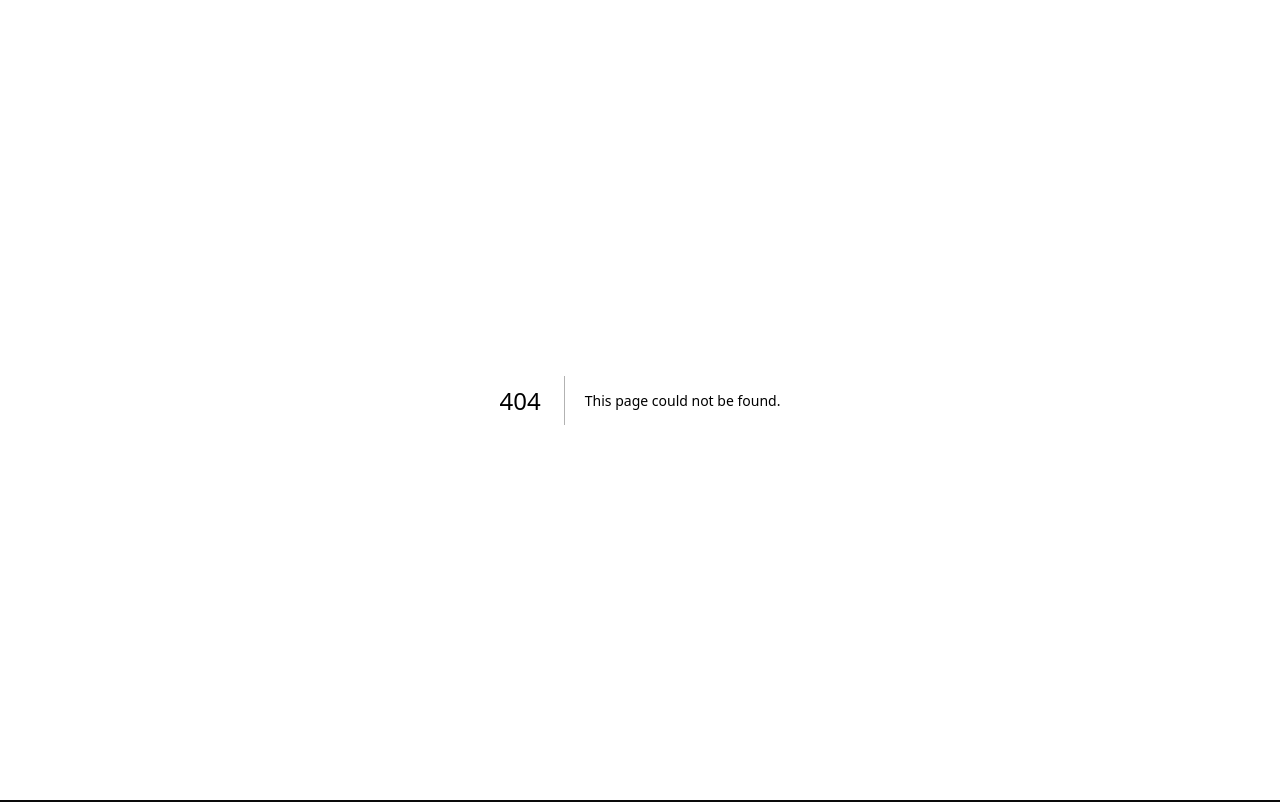
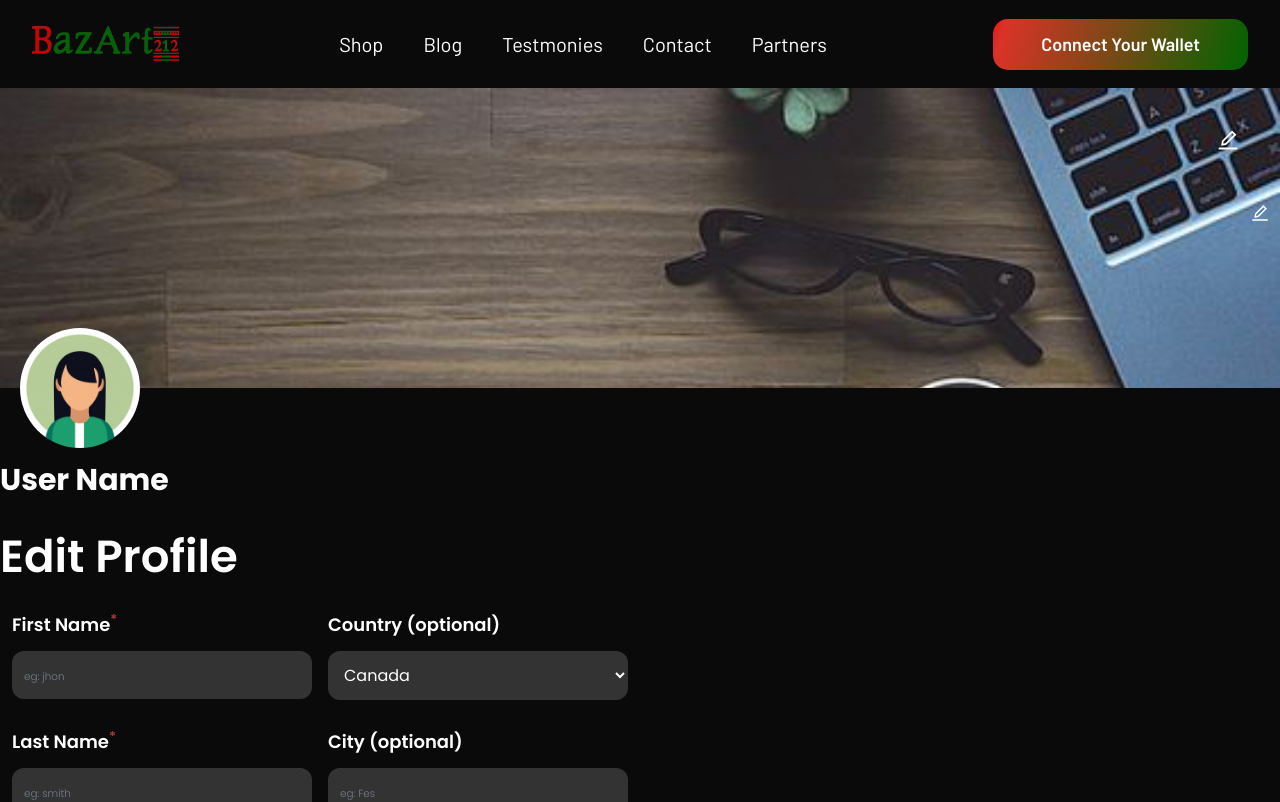
Before and after one commit to AhmedJB/Web3Marketplace, a Next.js app: page /editprofile in a window 1280 px wide. Before the commit this address had no page. Shown: the top 802 px of the page. Built offline with nearby package versions, Linux system fonts and the light colour scheme; what @web3-react/core would draw is missing.

Commit message:
fixed Edit profile page

```diff
--- a/components/General/InputField/index.tsx
+++ b/components/General/InputField/index.tsx
@@ -4,18 +4,26 @@ import Switch from '@mui/material/Switch';
 import { alpha, styled } from '@mui/material/styles';
 
 
+interface SelectOptionsT {
+    name: string;
+    value: string;
+}
 
+type onChangeType = HTMLInputElement | HTMLTextAreaElement | HTMLSelectElement;
 
 type Props = {
     label?: string;
     required?: boolean;
     sublabel?: string;
+    name?: string;
     type?: string;
     inputType: InputTypeEnum;
     placeholder?: string;
     checked?: boolean;
     setChecked?: Dispatch<SetStateAction<boolean>>;
     switchLabel?: string;
+    options?: SelectOptionsT[];
+    changeFunc?: (event: React.ChangeEvent<onChangeType>) => any
 
 
 }
@@ -32,7 +40,7 @@ const CustomSwitch = styled(Switch)(({ theme }) => ({
     },
 }));
 
-function InputField({ label, required, sublabel, type, inputType, placeholder, checked, setChecked, switchLabel }: Props) {
+function InputField({ label, required, sublabel, type, inputType, placeholder, checked, setChecked, switchLabel, options, name, changeFunc }: Props) {
 
     const handleSwitchChange = (event: ChangeEvent<HTMLInputElement>) => {
         setChecked(event.target.checked);
@@ -59,6 +67,8 @@ function InputField({ label, required, sublabel, type, inputType, placeholder, c
             {
                 inputType === InputTypeEnum.input && <>
                     <input
+                        name={name}
+                        onChange={changeFunc}
                         className="w-full my-3 rounded-xl p-3 bg-inputBg placeholder:text-subgray text-white font-normal placeholder:text-[0.65rem] placeholder:font-light"
                         placeholder={placeholder}
                         type={type}
@@ -69,6 +79,8 @@ function InputField({ label, required, sublabel, type, inputType, placeholder, c
             {
                 inputType === InputTypeEnum.textarea && <>
                     <textarea
+                        name={name}
+                        onChange={changeFunc}
                         className="w-full my-3 rounded-xl p-3 bg-inputBg placeholder:text-subgray text-white font-normal min-h-[300px] placeholder:text-[0.8rem] placeholder:font-light"
                         placeholder={placeholder}
 
@@ -94,6 +106,24 @@ function InputField({ label, required, sublabel, type, inputType, placeholder, c
                 </>
             }
 
+            {
+                inputType === InputTypeEnum.select && <>
+                    <select
+                        name={name}
+                        onChange={changeFunc}
+                        className="w-full my-3 rounded-xl p-3 bg-inputBg placeholder:text-subgray text-white font-normal placeholder:text-[0.65rem] placeholder:font-light">
+                        {
+                            options.map((e, i) => {
+                                return <option key={e.value + "_" + i} value={e.value}>{e.name}</option>
+                            })
+                        }
+
+
+                    </select>
+
+                </>
+            }
+
         </div>
 
     </>
--- a/components/Profile/index.tsx
+++ b/components/Profile/index.tsx
@@ -3,6 +3,8 @@ import styles from '../../styles/modular/Profile.module.css';
 import { AiOutlineEdit } from 'react-icons/ai';
 
 import { InputTypeEnum } from '../../types/enums';
+import { countries } from '../../constants/countries';
+import InputField from '../General/InputField';
 
 interface User {
   firstName: string;
@@ -11,30 +13,6 @@ interface User {
   city: string;
 }
 
-const countries = [
-  // North America
-  "Canada", "United States", "Mexico",
-
-
-  // Central America
-  "Belize", "Costa Rica", "El Salvador", "Guatemala", "Honduras", "Nicaragua", "Panama",
-
-
-  // The Caribbean
-  "Antigua and Barbuda", "The Bahamas", "Barbados", "Cuba", "Dominica", "Dominican Republic", "Grenada", "Haiti", "Jamaica", "Saint Kitts and Nevis", "Saint Lucia", "Saint Vincent and the Grenadines", "Trinidad and Tobago",
-
-
-  // South America
-  "Argentina", "Bolivia", "Brazil", "Chile", "Colombia", "Ecuador", "Guyana", "Paraguay", "Peru", "Suriname", "Uruguay", "Venezuela",
-
-
-  // Europe
-  "Albania", "Andorra", "Austria", "Belarus", "Belgium", "Bosnia and Herzegovina", "Bulgaria", "Croatia", "Cyprus", "Czech Republic", "Denmark", "Estonia", "Finland", "France", "Germany", "Greece", "Hungary", "Iceland", "Ireland", "Italy", "Kosovo", "Latvia", "Liechtenstein", "Lithuania", "Luxembourg", "Malta", "Moldova", "Monaco", "Montenegro", "Netherlands", "North Macedonia", "Norway", "Poland", "Portugal", "Romania", "Russia", "San Marino", "Serbia", "Slovakia", "Slovenia", "Spain", "Sweden", "Switzerland", "Ukraine", "United Kingdom", "Vatican City (Holy See)",
-
-
-  // Africa
-  "Algeria", "Angola", "Benin", "Botswana", "Burkina Faso", "Burundi", "Cabo Verde", "Cameroon", "Central African Republic", "Chad", "Comoros", "Democratic Republic of the Congo", "Djibouti", "Egypt", "Equatorial Guinea", "Eritrea", "Eswatini", "Ethiopia", "Gabon", "Gambia", "Ghana", "Guinea", "Guinea-Bissau", "Ivory Coast", "Kenya", "Lesotho", "Liberia", "Libya", "Madagascar", "Malawi", "Mali", "Mauritania", "Mauritius", "Morocco", "Mozambique", "Namibia", "Niger", "Nigeria", "Republic of the Congo", "Rwanda", "Sao Tome and Principe", "Senegal", "Seychelles", "Sierra Leone", "Somalia", "South Africa", "South Sudan", "Sudan", "Tanzania", "Togo", "Tunisia", "Uganda", "Zambia", "Zimbabwe"
-];
 
 
 const Profile: React.FC = () => {
@@ -85,14 +63,18 @@ const Profile: React.FC = () => {
 
   }*/
   const handleSave = () => {
-    setUserData(prevUserData => ({
+
+    //let data = Object.fromEntries(new FormData(event.currentTarget));
+
+    /* setUserData(prevUserData => ({
       ...prevUserData,
       firstName: firstNameInput,
       lastName: lastNameInput,
       country: countryInput,
       city: cityInput
-    }));
-    console.log(`Captured inputs: ${firstNameInput} ${lastNameInput}`);
+    })); */
+    console.log(`Captured inputs: `, userData);
+
   };
 
   const handleCancel = () => {
@@ -127,35 +109,76 @@ return (
       <h1 className={styles.userName}>{userData.firstName} {userData.lastName}</h1>
       <h2 className={`${styles.editProfileTitle}  `}>Edit Profile</h2>
 
-      <form className={styles.formSection}>
+      <form className={"p-3 w-fit"}>
 
-          <div className={styles.first}>
-            <label className={styles.labels}>First Name<span className={styles.span}>*</span></label>
-            <input value={firstNameInput} onChange={e => setFirstNameInput(e.target.value)} className={styles.inputs} type='text' name='first' placeholder='First Name' required></input>
+
+        <div className="flex items-center gap-4">
+          <div className="w-[300px]">
+            <InputField label={"First Name"} required={true}
+              changeFunc={(e: React.ChangeEvent<HTMLInputElement>) => {
+                let v = e.target.value;
+                let temp = { ...userData }
+                temp.firstName = v;
+                setUserData(temp);
+
+              }}
+              name="firstName"
+              inputType={InputTypeEnum.input} type={"text"} placeholder='eg: jhon' />
           </div>
 
-            <div className={styles.country}>
-            <label className={styles.labels}>Country (optional)</label>
-            <select value={countryInput} onChange={e => setCountryInput(e.target.value)} className={styles.select}>
-            {countries.map((country, index) => <option key={index} value={country}>{country}</option>)}
-          </select>
+          <div className="w-[300px]">
+            <InputField
+              name="country"
+              label={"Country (optional)"}
+              changeFunc={(e: React.ChangeEvent<HTMLInputElement>) => {
+                let v = e.target.value;
+                let temp = { ...userData }
+                temp.country = v;
+                setUserData(temp);
+
+              }}
+
+              inputType={InputTypeEnum.select} options={countries.map((e) => ({ name: e, value: e }))} />
+          </div>
+
         </div>
 
 
-          <div className={styles.last}><label className={styles.labels}>Last Name<span className={styles.span}>*</span></label>
-          <input value={lastNameInput} onChange={e => setLastNameInput(e.target.value)} className={styles.inputs} type='text' name='last' placeholder='Last Name'  required></input>
+        <div className="flex items-center gap-4">
+          <div className="w-[300px]">
+            <InputField
+              name="lastName"
+              changeFunc={(e: React.ChangeEvent<HTMLInputElement>) => {
+                let v = e.target.value;
+                let temp = { ...userData }
+                temp.lastName = v;
+                setUserData(temp);
+
+              }}
+              label={"Last Name"} required={true} inputType={InputTypeEnum.input} type={"text"} placeholder='eg: smith' />
           </div>
 
-            <div className={styles.city}>
-            <label className={styles.labels}>City (optional)</label>
-            <input value={cityInput} onChange={e => setCityInput(e.target.value)} className={styles.inputs} type='text' name='city' placeholder='City' required></input>
+          <div className="w-[300px]">
+            <InputField
+              changeFunc={(e: React.ChangeEvent<HTMLInputElement>) => {
+                let v = e.target.value;
+                let temp = { ...userData }
+                temp.city = v;
+                setUserData(temp);
+
+              }}
+              name="city" label={"City (optional)"} required={false} inputType={InputTypeEnum.input} type={"text"} placeholder='eg: Fes' />
           </div>
 
+        </div>
 
         <div className={styles.buttonsSection}>
           <button type="button" onClick={handleCancel}>Cancel</button>
           <button type="button" onClick={handleSave}>Save</button>
         </div>
+
+
+
       </form>
 
 
--- /dev/null
+++ b/constants/countries.ts
@@ -0,0 +1,24 @@
+export const countries = [
+    // North America
+    "Canada", "United States", "Mexico",
+
+
+    // Central America
+    "Belize", "Costa Rica", "El Salvador", "Guatemala", "Honduras", "Nicaragua", "Panama",
+
+
+    // The Caribbean
+    "Antigua and Barbuda", "The Bahamas", "Barbados", "Cuba", "Dominica", "Dominican Republic", "Grenada", "Haiti", "Jamaica", "Saint Kitts and Nevis", "Saint Lucia", "Saint Vincent and the Grenadines", "Trinidad and Tobago",
+
+
+    // South America
+    "Argentina", "Bolivia", "Brazil", "Chile", "Colombia", "Ecuador", "Guyana", "Paraguay", "Peru", "Suriname", "Uruguay", "Venezuela",
+
+
+    // Europe
+    "Albania", "Andorra", "Austria", "Belarus", "Belgium", "Bosnia and Herzegovina", "Bulgaria", "Croatia", "Cyprus", "Czech Republic", "Denmark", "Estonia", "Finland", "France", "Germany", "Greece", "Hungary", "Iceland", "Ireland", "Italy", "Kosovo", "Latvia", "Liechtenstein", "Lithuania", "Luxembourg", "Malta", "Moldova", "Monaco", "Montenegro", "Netherlands", "North Macedonia", "Norway", "Poland", "Portugal", "Romania", "Russia", "San Marino", "Serbia", "Slovakia", "Slovenia", "Spain", "Sweden", "Switzerland", "Ukraine", "United Kingdom", "Vatican City (Holy See)",
+
+
+    // Africa
+    "Algeria", "Angola", "Benin", "Botswana", "Burkina Faso", "Burundi", "Cabo Verde", "Cameroon", "Central African Republic", "Chad", "Comoros", "Democratic Republic of the Congo", "Djibouti", "Egypt", "Equatorial Guinea", "Eritrea", "Eswatini", "Ethiopia", "Gabon", "Gambia", "Ghana", "Guinea", "Guinea-Bissau", "Ivory Coast", "Kenya", "Lesotho", "Liberia", "Libya", "Madagascar", "Malawi", "Mali", "Mauritania", "Mauritius", "Morocco", "Mozambique", "Namibia", "Niger", "Nigeria", "Republic of the Congo", "Rwanda", "Sao Tome and Principe", "Senegal", "Seychelles", "Sierra Leone", "Somalia", "South Africa", "South Sudan", "Sudan", "Tanzania", "Togo", "Tunisia", "Uganda", "Zambia", "Zimbabwe"
+];
--- a/pages/EditProfile.tsx
+++ b/pages/editprofile.tsx
@@ -3,13 +3,13 @@ import Header from '../components/Header';
 import Profile from '../components/Profile';
 import Footer from '../components/Footer';
 
-function EditProfile() {
-  return  <>
-  <Header/>
-  <Profile/>
-  <Footer/>
+function editprofile() {
+  return <>
+    <Header />
+    <Profile />
+    <Footer />
   </>
 
 }
 
-export default EditProfile;
+export default editprofile;
--- a/styles/modular/Profile.module.css
+++ b/styles/modular/Profile.module.css
@@ -67,7 +67,7 @@
   justify-content: center;
 }
 
-.country{
+.country {
   margin-left: 0px;
   width: 410px;
   height: 120px;
@@ -76,7 +76,8 @@
   display: flex;
   flex-direction: column;
 }
- .first{
+
+.first {
   display: flex;
   flex-direction: column;
   width: 410px;
@@ -85,7 +86,7 @@
   margin-top: 30%;
 }
 
-.inputs{
+.inputs {
   width: 200px;
   height: 30px;
   background-color: white;
@@ -96,7 +97,8 @@
   padding-right: 260px;
 
 }
-.select{
+
+.select {
   width: 200px;
   height: 30px;
   background-color: white;
@@ -107,7 +109,7 @@
   color: gray;
 }
 
-.last{
+.last {
   display: flex;
   flex-direction: column;
   width: 410px;
@@ -115,7 +117,8 @@
   margin-left: 20%;
   margin-top: 32%;
 }
-.city{
+
+.city {
   display: flex;
   flex-direction: column;
   width: 410px;
@@ -126,18 +129,18 @@
 
 .buttonsSection {
   display: flex;
+  align-items: center;
+  width: 100%;
   justify-content: flex-end;
-  margin-top: 20%;
-  margin-right: 15%;
   color: white;
+  margin: 1rem 0px;
 }
 
 .buttonsSection button {
   margin-left: 10px;
   width: 100px;
   height: 30px;
-  background: linear-gradient(90deg, #AA3A38 0%, #337152
-  100%);
+  background: linear-gradient(90deg, #AA3A38 0%, #337152 100%);
   border: none;
   border-radius: 5px;
   cursor: pointer;
@@ -150,15 +153,15 @@
 
 
 
-.labels{
+.labels {
   color: white;
 }
 
-.input{
+.input {
   color: black;
 }
 
-.span{
+.span {
   color: red;
   font-size: 20px;
   margin-left: 10px;
```
Also changed, not shown: types/enums.ts (+4 -3 lines), 1 other file (tests, documents, lock files or other folders). Lines whose indentation alone changed are shown as unchanged.
